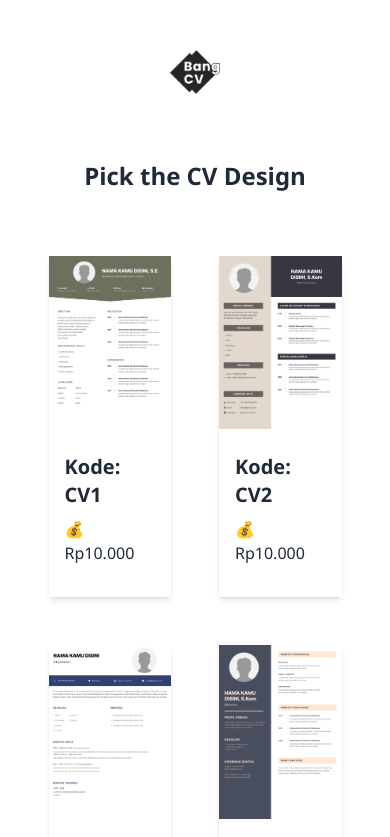
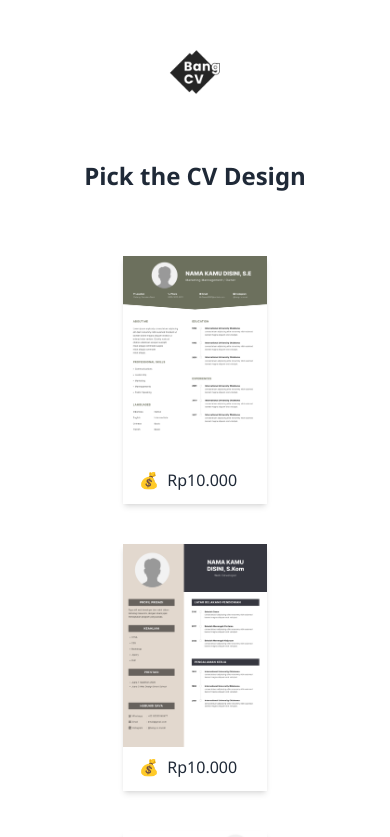
Before and after one commit to adydetra/bangcv, a Next.js app: page / in a window 390 px wide. Shown: the top 837 px of the page. Built offline with nearby package versions, Linux system fonts and the light colour scheme.

Commit message:
Update design for mobile

```diff
--- a/pages/index.js
+++ b/pages/index.js
@@ -130,14 +130,14 @@ export default function Home() {
           <h2 id="list" className="text-2xl lg:text-3xl font-bold mb-16 text-center mt-12 lg:mt-24">Pick the CV Design</h2>
 
 
-          <div className="flex flex-wrap gap-12 justify-center">
+          <div className="flex flex-wrap gap-10 justify-center">
 
             {cv.map(cv => {
               return (
-              <div className="card bg-base-100 shadow-md basis-5/12 lg:basis-3/12 rounded-none" key={cv.id}>
+              <div className="card bg-base-100 shadow-md basis-36 lg:basis-3/12 rounded-none" key={cv.id}>
                 <figure><Image src={cv.image} quality={100} width={100} height={100} class="shadow w-full" alt="Refresh jika gambar tidak muncul" unoptimized/></figure>
-                    <div className="card-body px-4 py-6 lg:p-8">
-                        <h2 className="card-title font-bold">Kode: {cv.judul}</h2>
+                    <div className="card-body px-4 pt-2 pb-1 lg:py-6 lg:p-8">
+                        <h2 className="card-title font-bold hidden lg:block">Kode: {cv.judul}</h2>
                         <p className="lg:mb-6">💰&nbsp; {cv.harga}</p>
                         <div className="card-actions">
                             <label for={cv.modal} className="hidden lg:inline-flex btn modal-button">Lihat</label>
```
